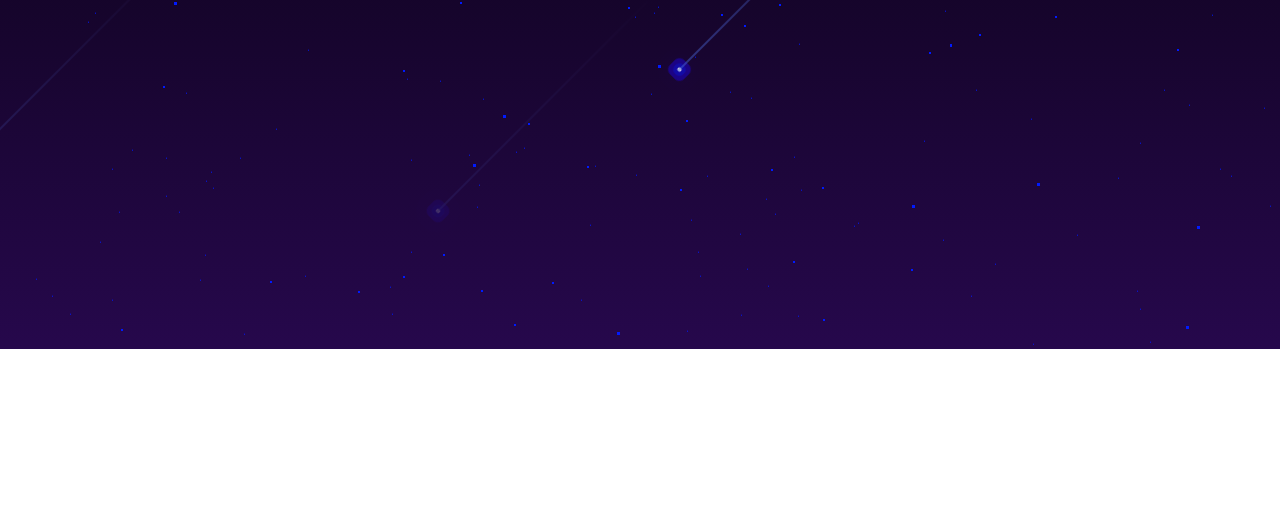
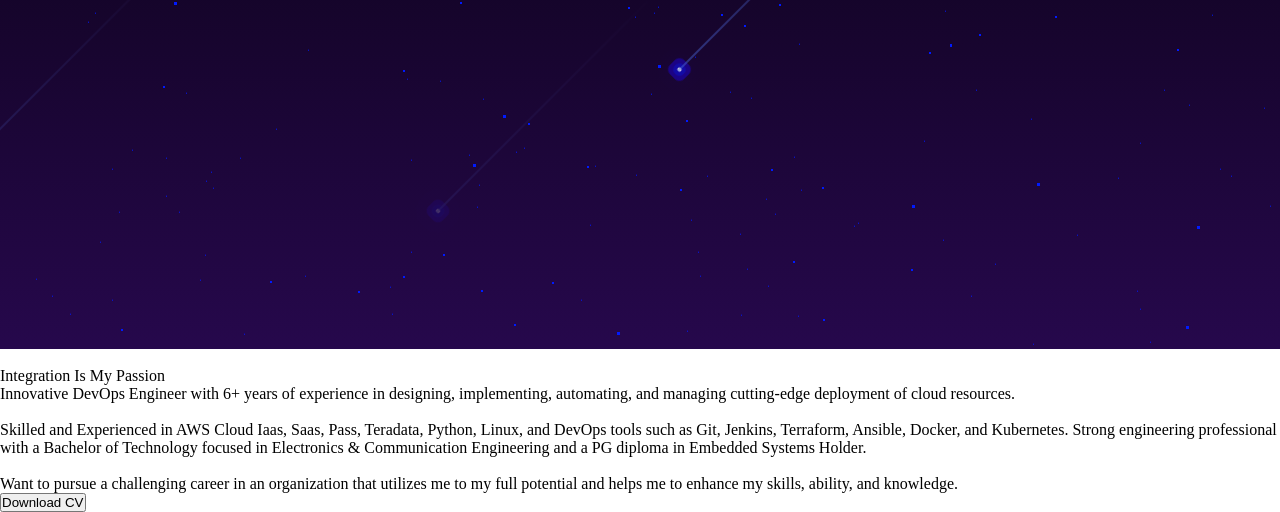
Before and after one commit to BayonLeo/BayonLeo.github.io, a plain HTML site: page index.html in a window 1280 px wide. Shown: the part 451-963 px from the top of the page. Before the commit the page ends 800 px from the top, so only its background shows below. Drawn offline with Linux system fonts and the light colour scheme.

Commit message:
breaking the html into sections

```diff
--- a/index.css
+++ b/index.css
@@ -4,22 +4,33 @@
     box-sizing: border-box;
 }
 
-body {
+.home{
+  height: 100vh;
   width: 100%;
-  overflow:hidden;
-  height: 100vh;
-  position: relative;
-  display: flex;
-  align-items: center;
-  justify-content: center;
   background: linear-gradient(to bottom, #000000 0%, #26084c 100%);
 }
 
+.home, .about {
+  width: 100%;
+}
+
+
+body {
+  display: flex;
+  flex-direction: column;
+  align-items: center;
+  justify-content: flex-start;
+  width: 100%;
+  height: auto;
+  overflow-x: hidden;
+}
+
+
 .galaxy {
   width: 100%;
-  height: 100vh;
+  height: 100%;
+  overflow: hidden;
   position: absolute;
-  overflow: hidden;
 }
 
 .stars1 {
@@ -726,6 +737,7 @@ body {
   form {
     position: relative;
     z-index: 1;
+    top: 40%;
     text-align: center;
 
   }
--- a/index.html
+++ b/index.html
@@ -9,8 +9,8 @@
     <link rel="shortcut icon" href="#">
 </head>
     <body>
-        <div class="main"></div>
-        <section class="stars">
+        <section class="home" id="home">
+            <div class="stars">
                 <span></span>
                 <span></span>
                 <span></span>
@@ -21,7 +21,7 @@
                 <span></span>
                 <span></span>
                 <span></span>
-        </section>
+            </div>
             <div class="galaxy">
                 <div class="stars1"></div>
                 <div class="stars2"></div>
@@ -32,5 +32,33 @@
                     Welcome to my portfolio
                 </h1>
             </form>
+        </section>
+        <section class="about" id="about">
+            <div class="content">
+                <div class="title">
+                    <span>About Me</span>
+                </div>
+                <div class="about-details">
+                    <div class="left">
+                        <img src="images/about.png" alt="">
+                    </div>
+                    <div class="right">
+                        <div class="topic">Integration Is My Passion</div>
+                        <p>
+                            Innovative DevOps Engineer with 6+ years of experience in designing, implementing, automating, and managing cutting-edge deployment of cloud resources. <br>
+                            <br>
+                            Skilled and Experienced in AWS Cloud Iaas, Saas, Pass, Teradata, Python, Linux, and DevOps tools such as Git, Jenkins, Terraform, Ansible, Docker, and Kubernetes. Strong engineering professional with a Bachelor of Technology focused in Electronics & Communication Engineering and a PG diploma in Embedded Systems Holder. <br>
+                            <br>Want to pursue a challenging career in an organization that utilizes me to my full potential and helps me to enhance my skills, ability, and knowledge.
+                        </p>
+                        <div class="button">
+                            <!-- <button>Download CV</button> -->
+                            <a href="cv/kapil-Devops-6years.pdf">
+                                <button>Download CV</button>
+                            </a>
+                        </div>
+                    </div>
+                </div>
+            </div>
+        </section>
     </body>
 </html>
```
Lines whose indentation alone changed are shown as unchanged.
